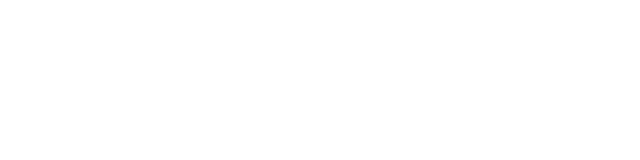
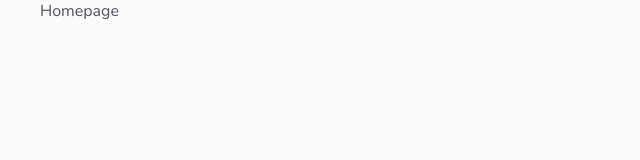
Before and after one commit to denkoksz/vue-practice-final-playlists, a Vue app: page / in a window 1280 px wide. Shown: the top 160 px of the page, without its empty margins (0-640 px from the left). Built offline with nearby package versions, Linux system fonts and the light colour scheme.

Commit message:
add styles

```diff
--- a/src/App.vue
+++ b/src/App.vue
@@ -1,26 +1,13 @@
 <template>
-  <router-view/>
+  <div class="content">
+    <router-view/>
+  </div>
 </template>
 
 <style>
-#app {
-  font-family: Avenir, Helvetica, Arial, sans-serif;
-  -webkit-font-smoothing: antialiased;
-  -moz-osx-font-smoothing: grayscale;
-  text-align: center;
-  color: #2c3e50;
-}
-
-nav {
-  padding: 30px;
-}
-
-nav a {
-  font-weight: bold;
-  color: #2c3e50;
-}
-
-nav a.router-link-exact-active {
-  color: #42b983;
-}
+  .content {
+    margin: 0 auto;
+    max-width: 1200px;
+    padding: 0 20px;
+  }
 </style>
--- /dev/null
+++ b/src/assets/main.css
@@ -0,0 +1,72 @@
+/* custom font */
+@import url('https://fonts.googleapis.com/css2?family=Nunito:wght@200;300;400;600;700;800;900&display=swap');
+
+/* variables */
+:root {
+    --primary: #4f515a;
+    --secondary: #ebebeb;
+    --warning: #da0f41;
+}
+
+/* base styles  */
+* {
+    margin: 0;
+    padding: 0;
+    font-family: 'Nunito', sans-serif;
+    color: var(--primary);
+}
+body {
+    background: #fafafa;
+}
+a {
+    text-decoration: none;
+}
+
+/* buttons */
+button, .btn {
+    background: var(--secondary);
+    border-radius: 8px;
+    border: 0;
+    padding: 8px 12px;
+    font-weight: 600;
+    cursor: pointer;
+    display: inline-block;
+}
+button:hover, .btn:hover {
+    background: var(--primary);
+    color: white;
+}
+button:disabled {
+    opacity: 0.5;
+    color: var(--primary);
+    background: var(--secondary);
+    cursor: not-allowed;
+}
+
+/* forms */
+form {
+    max-width: 400px;
+    margin: 0 auto;
+    padding: 30px;
+    border-radius: 8px;
+    box-shadow: 1px 2px 3px rgba(50,50,50,0.05);
+    border: 1px solid  var(--secondary);
+    background: white;
+}
+input, textarea {
+    border: 0;
+    border-bottom: 1px solid var(--secondary);
+    padding: 10px;
+    outline: none;
+    display: block;
+    width: 100%;
+    box-sizing: border-box;
+    margin: 20px auto;
+}
+
+/* error text */
+.error {
+    color: var(--warning);
+    font-size: 14px;
+    margin: 16px 0;
+}
--- a/src/views/HomeView.vue
+++ b/src/views/HomeView.vue
@@ -1,14 +1,12 @@
 <template>
   <div class="home">
+    <p>Homepage</p>
   </div>
 </template>
 
 <script>
 
 export default {
-  name: 'HomeView',
-  components: {
-
-  }
+  name: 'Home'
 }
 </script>
```
Also changed, not shown: src/main.js (+6 -4 lines), src/router/index.js (+4 -4 lines).
